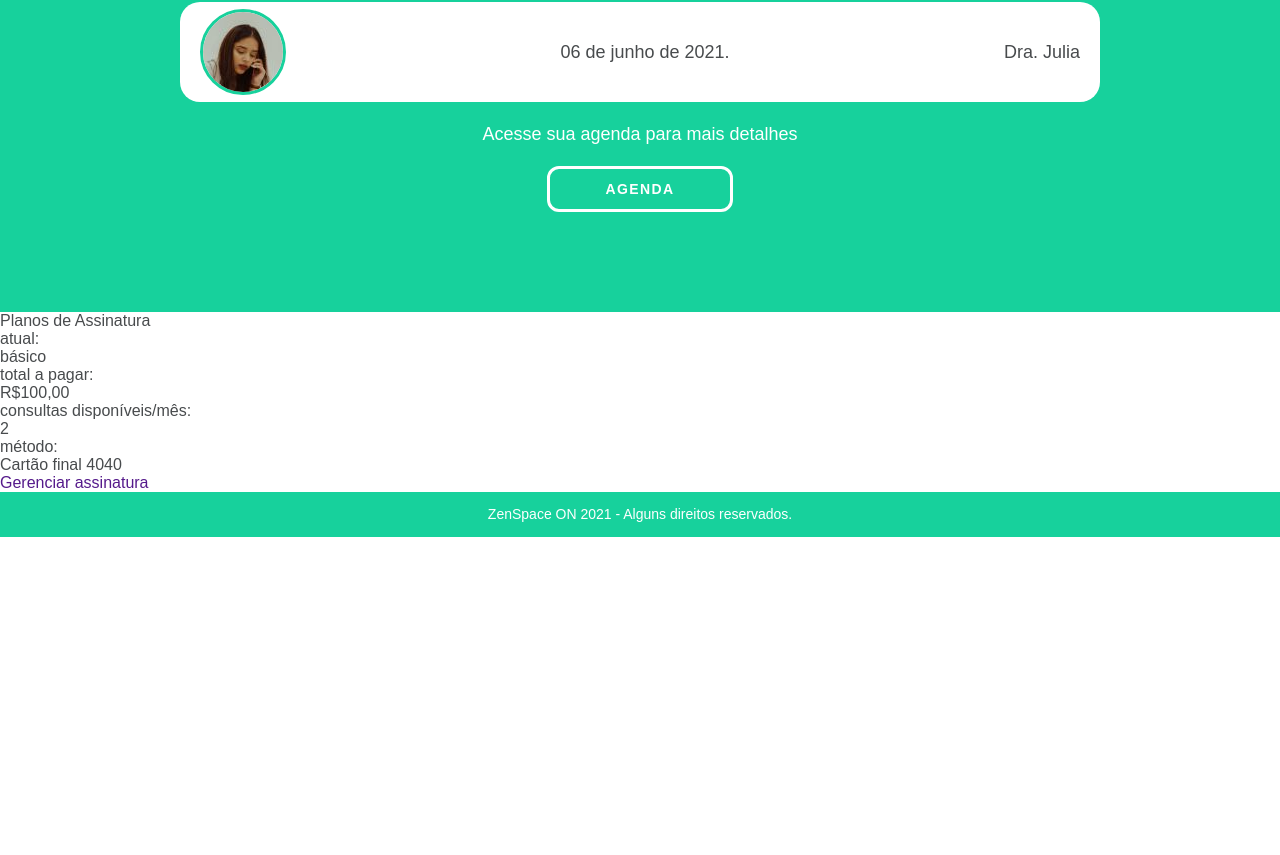
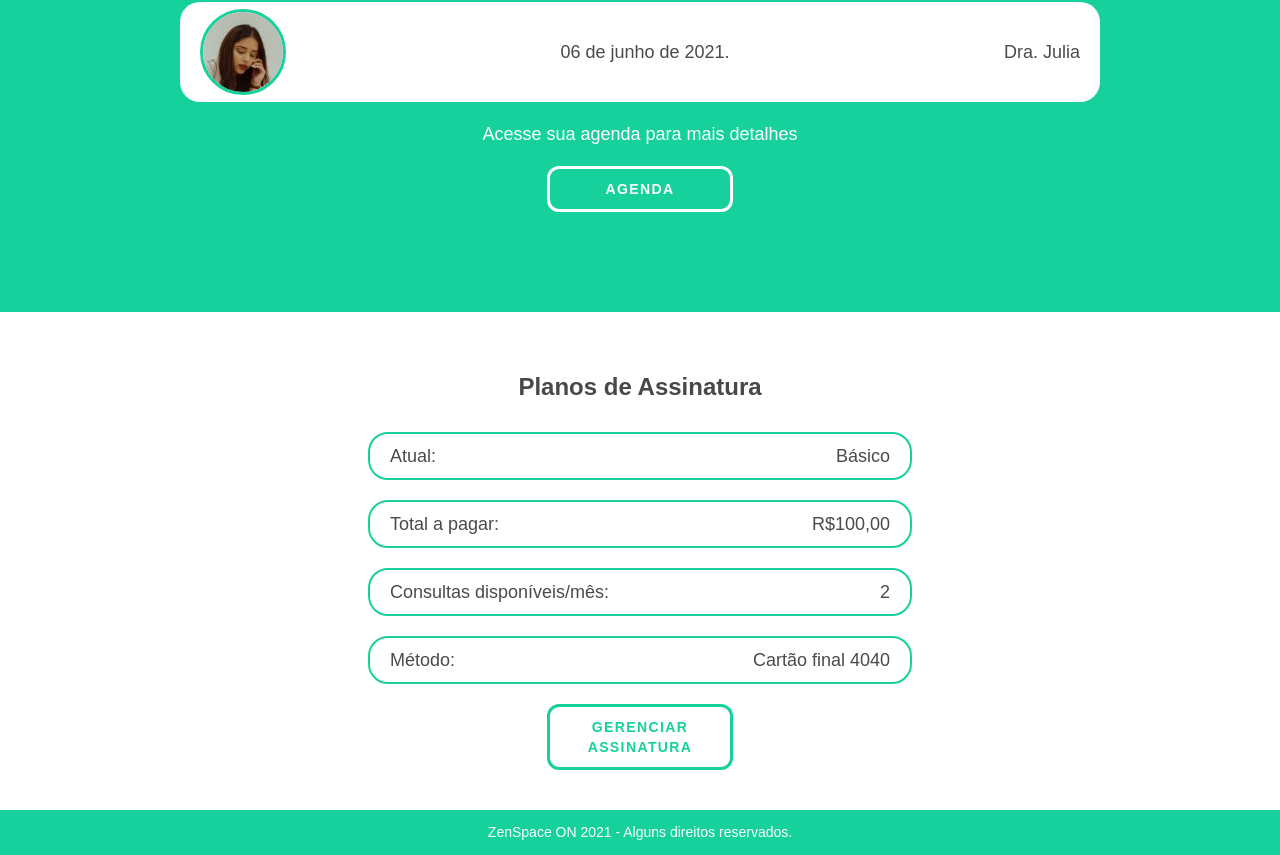
Before and after one commit to ZenGroup-FIAP/ZenSpaceOn_React, a React (Create React App) app: page /perfil in a window 1280 px wide. Shown: the part 1094-1949 px from the top of the page. Before the commit the page ends 1631 px from the top, so only its background shows below. Built offline with nearby package versions, Linux system fonts and the light colour scheme.

Commit message:
Finalização Perfil

```diff
--- /dev/null
+++ b/src/Componentes/Assinatura/AssinaturaAtalho.jsx
@@ -0,0 +1,33 @@
+import React from 'react'
+import { Link } from 'react-router-dom'
+import { AgendaP, Botao, FlexBoxAssinaturaPerfil, Container, TituloInternoPerfil } from '../../styled.js'
+
+export default function AssinaturaAtalho() {
+    return (
+        <div>
+            <Container>
+                <TituloInternoPerfil>Planos de Assinatura</TituloInternoPerfil>
+                <FlexBoxAssinaturaPerfil>
+                    <AgendaP>Atual:</AgendaP>
+                    <AgendaP>Básico</AgendaP>
+                </FlexBoxAssinaturaPerfil>
+
+                <FlexBoxAssinaturaPerfil>
+                    <AgendaP>Total a pagar:</AgendaP>
+                    <AgendaP>R$100,00</AgendaP>
+                </FlexBoxAssinaturaPerfil>
+
+                <FlexBoxAssinaturaPerfil>
+                    <AgendaP>Consultas disponíveis/mês:</AgendaP>
+                    <AgendaP>2</AgendaP>
+                </FlexBoxAssinaturaPerfil>
+
+                <FlexBoxAssinaturaPerfil>
+                    <AgendaP>Método:</AgendaP>
+                    <AgendaP>Cartão final 4040</AgendaP>
+                </FlexBoxAssinaturaPerfil>
+                <Link to='/Assinatura'><Botao>Gerenciar Assinatura</Botao></Link>
+            </Container>
+        </div>
+    )
+}
--- a/src/Componentes/Assinatura/AssinaturaAtalio.jsx
+++ /dev/null
@@ -1,29 +0,0 @@
-import React from 'react'
-
-export default function AssinaturaAtalio() {
-    return (
-        <div>
-            <h1>Planos de Assinatura</h1>
-                <div>
-                    <p>atual:</p>
-                    <p>básico</p>
-                </div>
-
-                <div>
-                    <p>total a pagar:</p>
-                    <p>R$100,00</p>
-                </div>
-
-                <div>
-                    <p>consultas disponíveis/mês:</p>
-                    <p>2</p>
-                </div>
-
-                <div>
-                    <p>método:</p>
-                    <p>Cartão final 4040</p>
-                </div>
-                <a href="">Gerenciar assinatura</a>
-        </div>
-    )
-}
--- a/src/Componentes/Menu/Menu.jsx
+++ b/src/Componentes/Menu/Menu.jsx
@@ -5,7 +5,7 @@ import Perfil from '../Perfil/Perfil'
 import Sobre from '../Sobre/Sobre'
 import Pesquisa from '../Pesquisa/Pesquisa'
 import Agendamento from '../Agendamento/Agendamento'
-import Assinatura from '../Assinatura/AssinaturaPlano'
+import Assinatura from '../Assinatura/Assinatura'
 import Logo from '../img/zenspace-logo.png'
 import { ButtonHeaderStyle, HeaderStyled } from '../../styled.js'
 
--- a/src/Componentes/Perfil/Perfil.jsx
+++ b/src/Componentes/Perfil/Perfil.jsx
@@ -1,5 +1,5 @@
 import React from 'react'
-import AssinaturaAtalio from '../Assinatura/AssinaturaAtalio'
+import AssinaturaAtalho from '../Assinatura/AssinaturaAtalho'
 import Agendamento from '../Agendamento/Agendamento.jsx'
 import FotoPerfil from '../img/pessoas/foto-perfil.jpg'
 import {ConteinerPerfil, ConteinerBio, ConteinerUsuario, SectionPerfil} from '../../styled.js'
@@ -29,7 +29,7 @@ export default function Perfil() {
                 </ConteinerBio>
             </ConteinerPerfil>
             <Agendamento />
-            <AssinaturaAtalio />
+            <AssinaturaAtalho />
 
         </SectionPerfil>
     )
--- a/src/styled.js
+++ b/src/styled.js
@@ -667,3 +667,30 @@ export const SectionAgendamentoPerfil = styled.section`
     }
 
 `
+
+export const FlexBoxAssinaturaPerfil = styled.div`
+    display: flex;
+    margin: 20px auto;
+    padding: 10px 20px;
+    border: solid #17d19c 2px;
+    border-radius: 20px;
+    text-align: center;
+    max-width: 500px;
+    justify-content: space-between;
+    align-items: center;
+
+
+    @media only screen and (max-width: 550px) {
+        max-width: 450px;
+        margin: 20px 20px;
+    }
+`
+
+export const TituloInternoPerfil = styled.h3`
+    font-size: 24px;
+    line-height: 30px;
+    color: #484848;
+    font-weight: bold;
+    margin: 60px 0 30px 0;
+    text-align: center;
+`
```
Also changed, not shown: src/Componentes/Agendamento/AgedamentoPerfil.jsx (deleted, +0 -49 lines).
